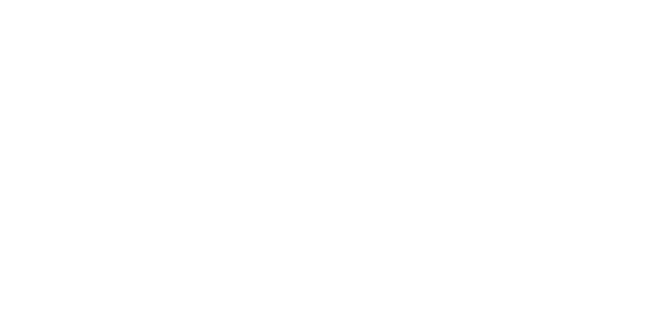
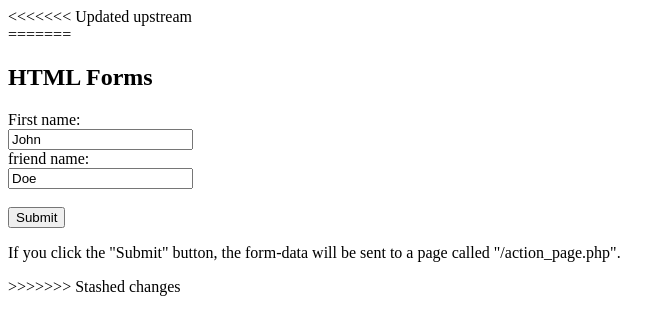
Before and after one commit to Ningleeeee/test, a plain HTML site: page index.html in a window 1280 px wide. Shown: the whole page, without its empty margins (0-671 px from the left). Drawn offline with Linux system fonts and the light colour scheme.

Commit message:
I added form in html

```diff
--- a/index.html
+++ b/index.html
@@ -8,7 +8,25 @@
     <link rel="stylesheet" href="./index.css" />
   </head>
   <body>
+<<<<<<< Updated upstream
     <section class="navbar"></section>
-    <section class="form"></section>
+    <section class="form">
+
+    </section>
+=======
+    <form>
+      <h2>HTML Forms</h2>
+
+<form action="/action_page.php">
+  <label for="fname">First name:</label><br>
+  <input type="text" id="fname" name="ning" value="John"><br>
+  <label for="lname">friend name:</label><br>
+  <input type="text" id="lname" name="pragya" value="Doe"><br><br>
+  <input type="submit" value="Submit">
+</form>
+
+<p>If you click the "Submit" button, the form-data will be sent to a page called "/action_page.php".</p>
+    </form>
+>>>>>>> Stashed changes
   </body>
 </html>
```
